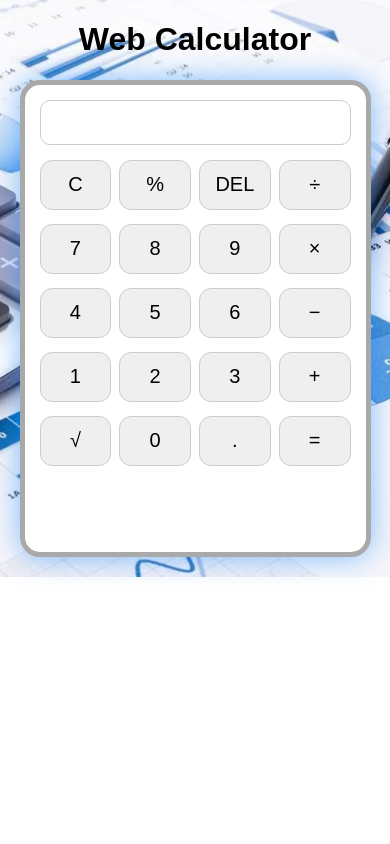
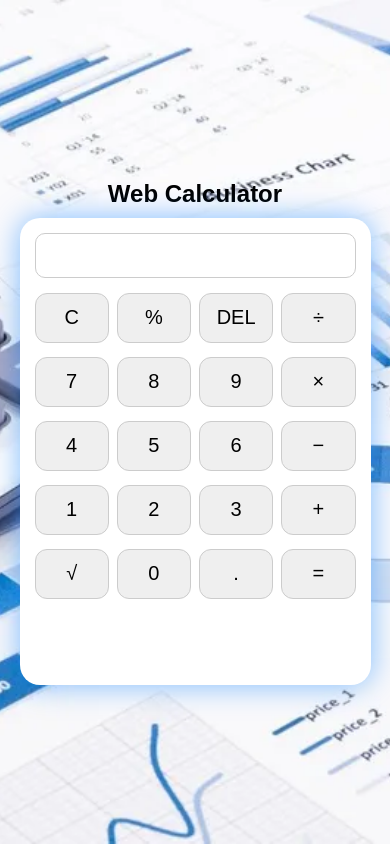
Before and after one commit to Mcoasty/flask-calculator, a Flask app: page / in a window 390 px wide. Run offline with Flask 3, Linux system fonts and the light colour scheme.

Commit message:
Fix doctype and make mobile friendly

```diff
--- a/templates/calculator_buttons.html
+++ b/templates/calculator_buttons.html
@@ -3,24 +3,36 @@
 <head>
     <title>Web Calculator</title>
     <style>
+        html, body {
+            height: 100%;
+            margin: 0;
+            font-family: Arial, sans-serif;
+        }
         body {
-            font-family: Arial, sans-serif;
-            text-align: center;
-            margin: 20px 0;
+            display: flex;
+            justify-content: center;
+            align-items: center;
             background-image: url('static/calculator.jpg');
             background-size: cover;
             background-repeat: no-repeat;
             background-position: center;
+            width: 100vw;
+            height: 100vh;
+            overflow: hidden;
+            flex-direction: column;
+        }
+        h1 {
+            color: #000;
+            margin: 20px 0 10px;
+            user-select: none;
         }
         .calculator {
-            display: inline-block;
+            background-color: white;
             padding: 20px;
-            border: 5px solid darkgrey;
             border-radius: 20px;
-            background-color: white;
             box-shadow: 0 0 30px rgba(0, 123, 255, 0.5);
             max-width: 100%;
-            width: 320px; /* max width for desktop */
+            width: 320px;
             box-sizing: border-box;
         }
         input[type="text"] {
@@ -59,6 +71,9 @@
 
         /* Responsive for smaller screens */
         @media (max-width: 400px) {
+            h1 {
+                font-size: 1.5rem;
+            }
             .calculator {
                 width: 90vw; /* almost full screen width */
                 padding: 15px;
```
